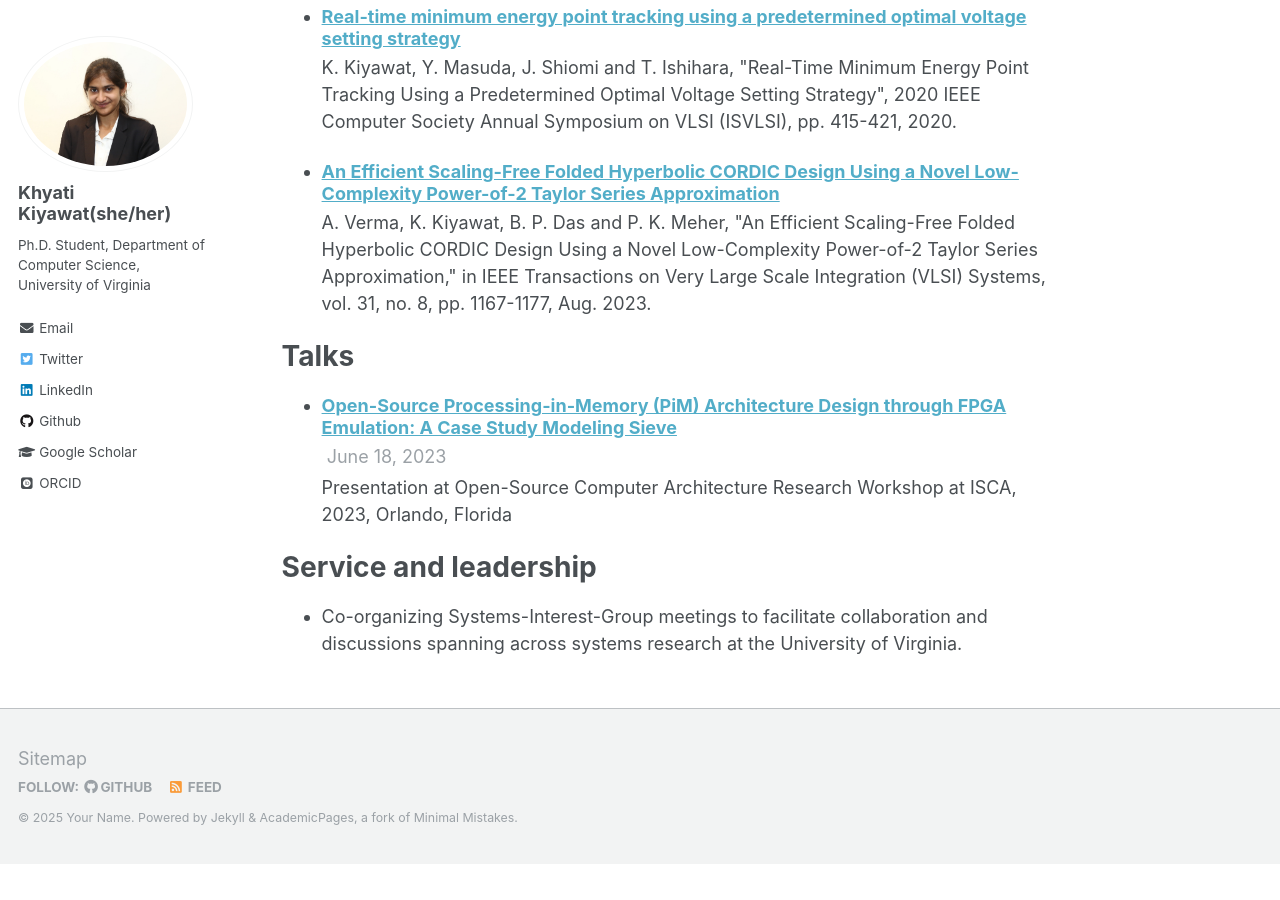
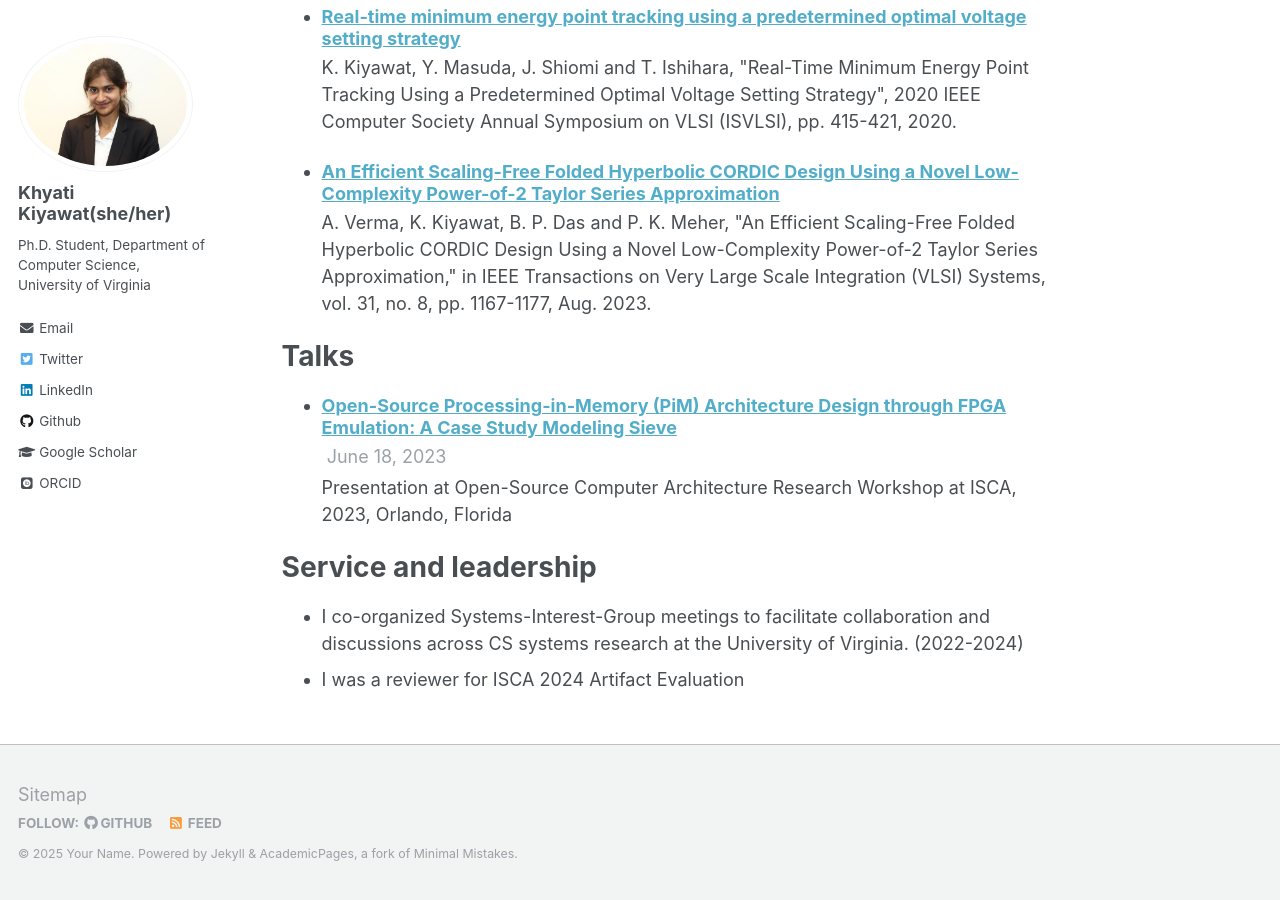
Before and after one commit to khyatikiyawat/khyatikiyawat.github.io, a Jekyll site: the page built from _pages/about.md, in a window 1280 px wide and 900 px high, scrolled down 1259 px. Built offline with Jekyll 4.4.1, drawn with Linux system fonts in a browser that asks for light colours; some web fonts are replaced; before the commit the page ends 2123 px from its top, so only the background shows below that.

Commit message:
Update about.md

```diff
--- a/_pages/about.md
+++ b/_pages/about.md
@@ -87,8 +87,8 @@ Teaching
 
 Service and leadership
 ======
-* Co-organizing Systems-Interest-Group meetings to facilitate collaboration and discussions spanning across systems research at the University of Virginia.
-
+* I co-organized Systems-Interest-Group meetings to facilitate collaboration and discussions across CS systems research at the University of Virginia. (2022-2024)
+* I was a reviewer for ISCA 2024 Artifact Evaluation
 
 <!---
 A data-driven personal website
```
